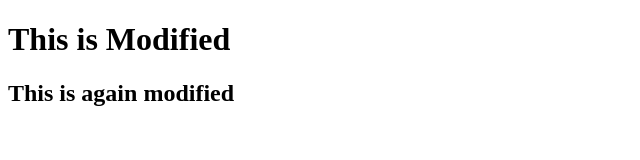
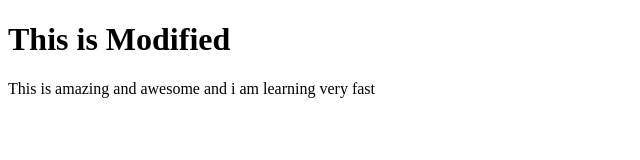
Before and after one commit to Arslanj9/learning-git, a plain HTML site: page index.html in a window 1280 px wide. Shown: the whole page, without its empty margins (0-640 px from the left). Drawn offline with Linux system fonts and the light colour scheme.

Commit message:
Modified <h2> to <p>. Version 1.02

```diff
--- a/index.html
+++ b/index.html
@@ -8,6 +8,6 @@
 </head>
 <body>
     <h1>This is Modified</h1>
-    <h2>This is again modified</h2>
+    <p>This is amazing and awesome and i am learning very fast</p>
 </body>
 </html>
```
